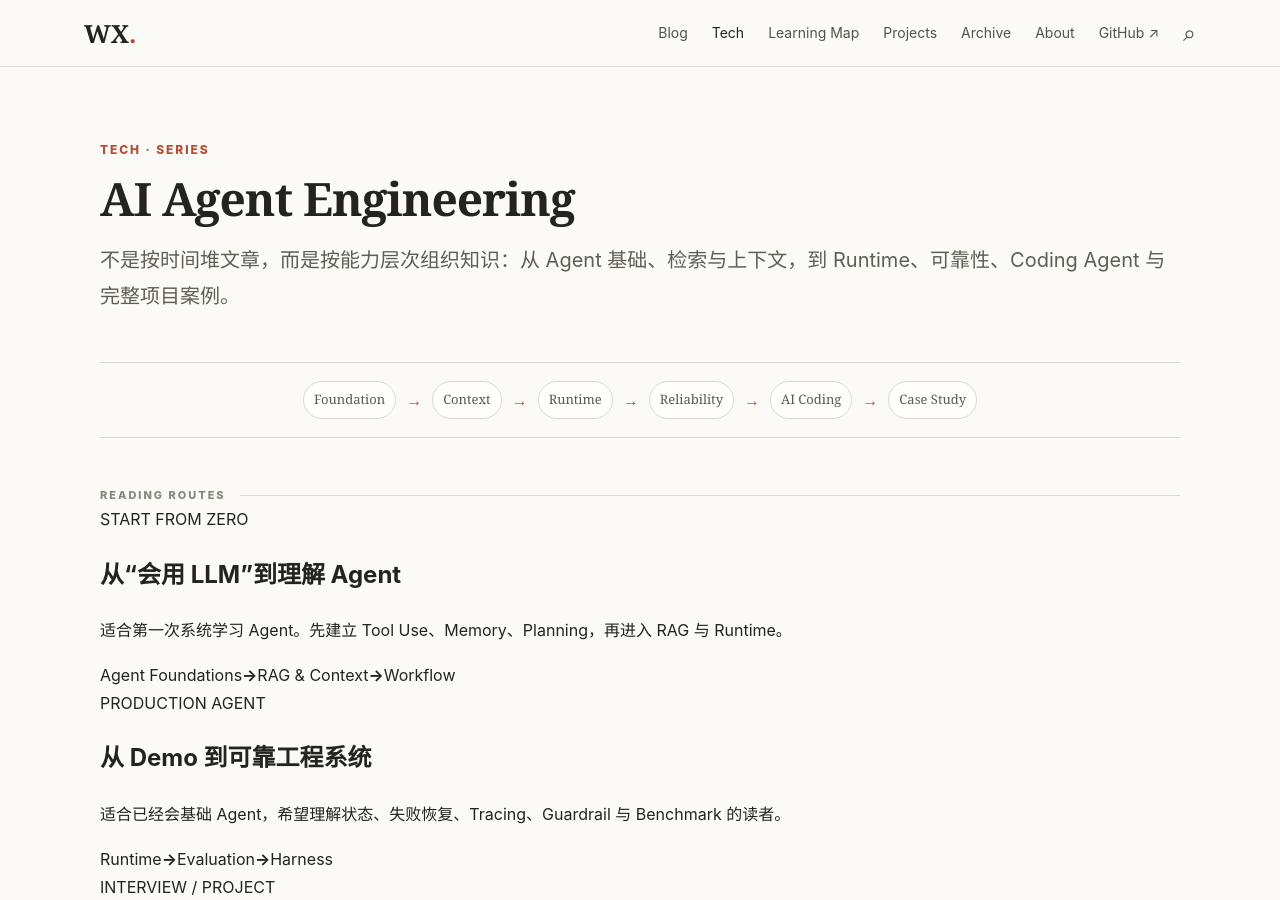
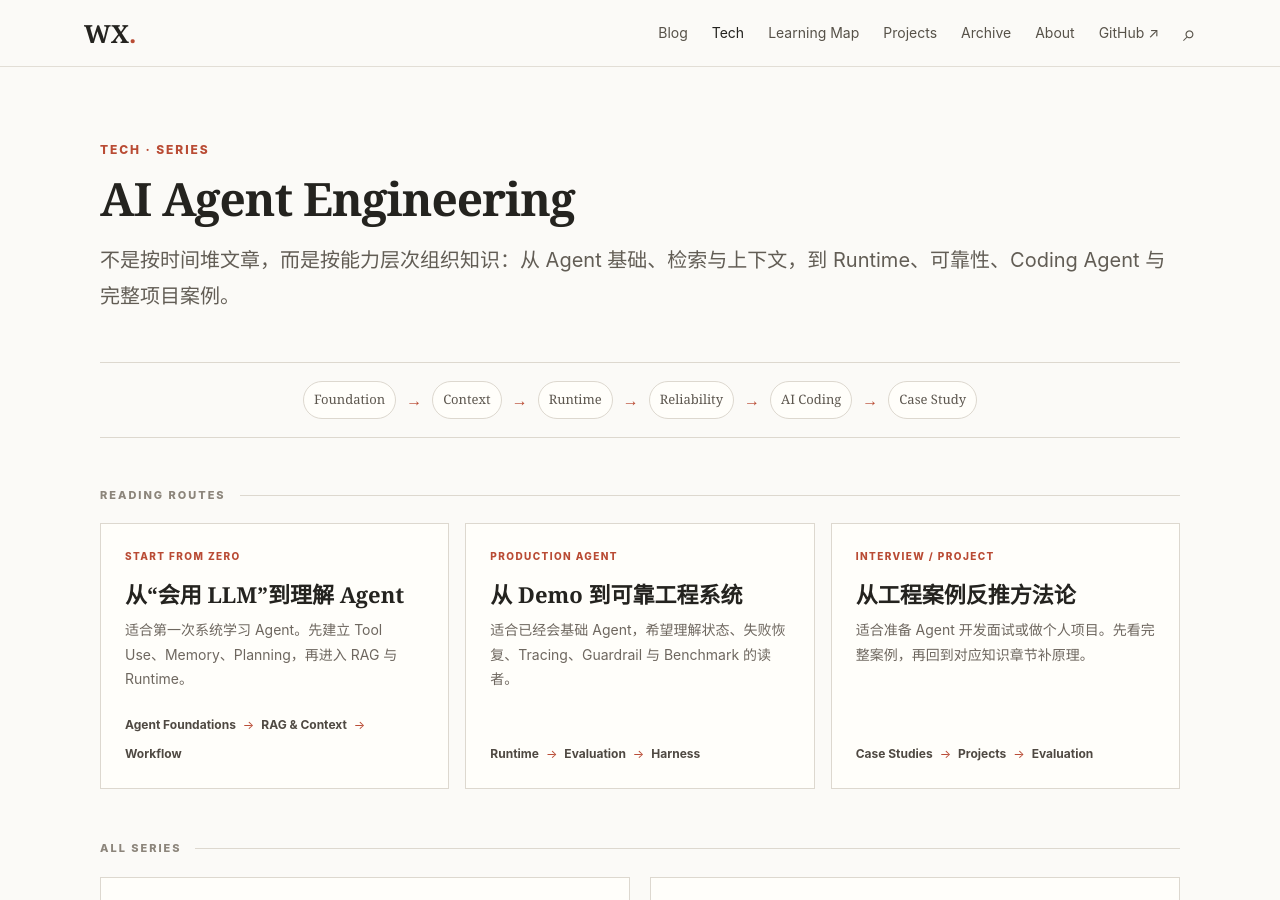
Before and after one commit to telawang91-dotcom/telawang91-dotcom.github.io, a Jekyll site: the page built from tech.html, in a window 1280 px wide and 900 px high. Built offline with Jekyll 4.4.1, drawn with Linux system fonts in a browser that asks for light colours.

Commit message:
Load mature blog polish styles

```diff
--- a/_layouts/default.html
+++ b/_layouts/default.html
@@ -19,6 +19,7 @@
   <link rel="stylesheet" href="{{ '/assets/css/main.css' | relative_url }}">
   <link rel="stylesheet" href="{{ '/assets/css/v2.css' | relative_url }}">
   <link rel="stylesheet" href="{{ '/assets/css/series.css' | relative_url }}">
+  <link rel="stylesheet" href="{{ '/assets/css/polish.css' | relative_url }}">
 </head>
 <body>
   {% include header.html %}
```
